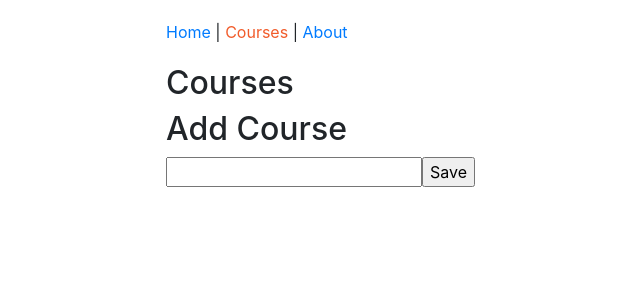
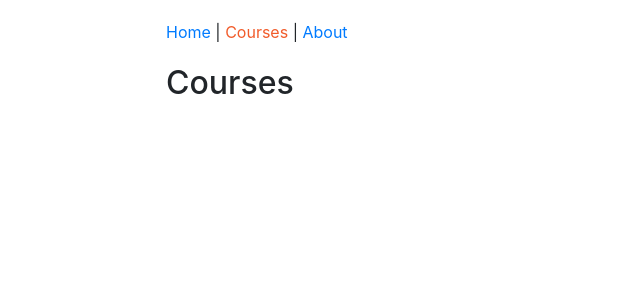
Before and after one commit to Mozl/courses, a React app: page /courses in a window 1280 px wide. Shown: the top 300 px of the page, without its empty margins (64-704 px from the left). Built offline with nearby package versions, Linux system fonts and the light colour scheme; what redux-immutable-state-invariant would draw is missing.

Commit message:
adding load success async dispatch

```diff
--- a/src/components/courses/CoursesPage.js
+++ b/src/components/courses/CoursesPage.js
@@ -5,36 +5,14 @@ import { createCourseAction } from '../../redux/actions/courseActions';
 import PropTypes from 'prop-types';
 
 class CoursesPage extends React.Component {
-  state = {
-    course: {
-      title: ''
-    }
-  };
-
-  handleChange = e => {
-    const course = { ...this.state.course, title: e.target.value };
-    this.setState({ course });
-  };
-
-  handleSubmit = e => {
-    e.preventDefault();
-    this.props.createCourse(this.state.course);
-  };
   render() {
     return (
-      <form onSubmit={this.handleSubmit}>
+      <>
         <h2>Courses</h2>
-        <h2>Add Course</h2>
-        <input
-          type="text"
-          onChange={this.handleChange}
-          value={this.state.course.title}
-        ></input>
-        <input type="submit" value="Save" />
         {this.props.courses.map(course => (
           <div key={course.title}>{course.title}</div>
         ))}
-      </form>
+      </>
     );
   }
 }
--- a/src/redux/actions/actionTypes.js
+++ b/src/redux/actions/actionTypes.js
@@ -1 +1,2 @@
 export const CREATE_COURSE = 'CREATE_COURSE';
+export const LOAD_COURSES_SUCCESS = 'LOAD_COURSES_SUCCESS';
--- a/src/redux/actions/courseActions.js
+++ b/src/redux/actions/courseActions.js
@@ -1,4 +1,5 @@
-import { CREATE_COURSE } from '../actions/actionTypes';
+import { CREATE_COURSE, LOAD_COURSES_SUCCESS } from '../actions/actionTypes';
+import * as CourseApi from '../../api/courseApi';
 
 export function createCourseAction(course) {
   return {
@@ -6,3 +7,22 @@ export function createCourseAction(course) {
     course
   };
 }
+
+export function loadCoursesSuccess(courses) {
+  return {
+    type: LOAD_COURSES_SUCCESS,
+    courses
+  };
+}
+
+export function loadCourses() {
+  return function(dispatch) {
+    return CourseApi.getCourses()
+      .then(courses => {
+        dispatch(loadCoursesSuccess(courses));
+      })
+      .catch(error => {
+        throw error;
+      });
+  };
+}
--- a/src/redux/configureStore.js
+++ b/src/redux/configureStore.js
@@ -1,6 +1,7 @@
 import { createStore, applyMiddleware, compose } from 'redux';
 import rootReducer from './reducers';
 import reduxImmutableStateInvariant from 'redux-immutable-state-invariant';
+import thunk from 'redux-thunk';
 
 export default function configureStore(initialState) {
   const composeEnhancers =
@@ -8,6 +9,6 @@ export default function configureStore(initialState) {
   return createStore(
     rootReducer,
     initialState,
-    composeEnhancers(applyMiddleware(reduxImmutableStateInvariant()))
+    composeEnhancers(applyMiddleware(thunk, reduxImmutableStateInvariant()))
   );
 }
--- a/src/redux/reducers/courseReducer.js
+++ b/src/redux/reducers/courseReducer.js
@@ -1,9 +1,11 @@
-import { CREATE_COURSE } from '../actions/actionTypes';
+import { CREATE_COURSE, LOAD_COURSES_SUCCESS } from '../actions/actionTypes';
 
 export default function courseReducer(state = [], action) {
   switch (action.type) {
     case CREATE_COURSE:
       return [...state, { ...action.course }];
+    case LOAD_COURSES_SUCCESS:
+      return [...state, { ...action.courses }];
     default:
       return state;
   }
```
